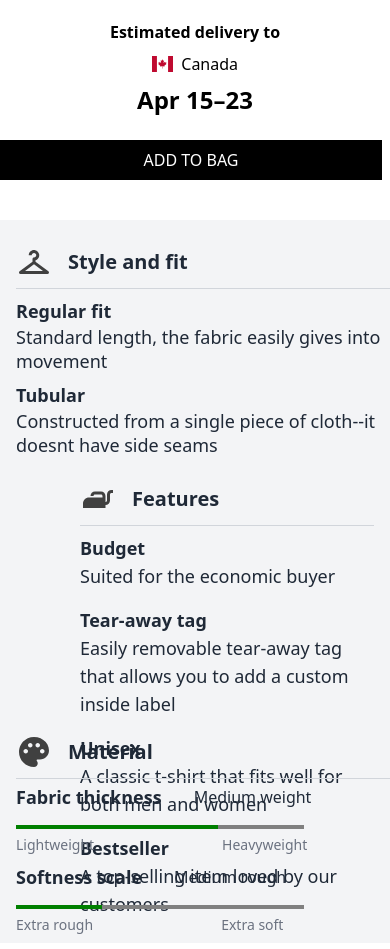
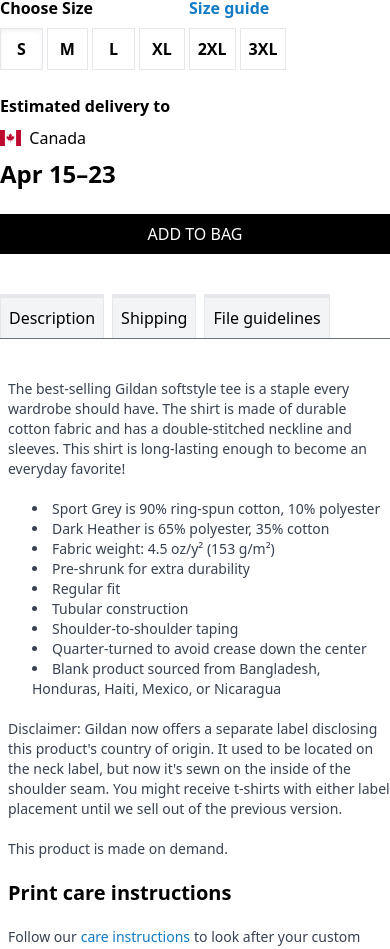
Before and after one commit to OceanMud/MerchandiseSite, a React (Create React App) app in the folder TailWindBoilerPlate/: page / in a window 390 px wide. Shown: the part 1038-1987 px from the top of the page. Built offline with nearby package versions, Linux system fonts and the light colour scheme.

Commit message:
added more responsiveness

```diff
--- a/TailWindBoilerPlate/package.json
+++ b/TailWindBoilerPlate/package.json
@@ -11,6 +11,7 @@
     "react": "^17.0.2",
     "react-dom": "^17.0.2",
     "react-scripts": "4.0.3",
+    "swiper": "^6.5.6",
     "web-vitals": "^1.0.1"
   },
   "scripts": {
--- a/TailWindBoilerPlate/src/components/App.js
+++ b/TailWindBoilerPlate/src/components/App.js
@@ -1,9 +1,11 @@
 import React, { useState } from "react";
+import Navigation from "./Navigation";
 
 import "../styles/App.css";
 
 function App() {
   const [inHover, setInHover] = useState(-1);
+  const [folder, setFolder] = useState(0);
 
   return (
     <div className="">
@@ -213,38 +215,38 @@ function App() {
             </div>
           </div>
 
-          <div className="md:col-start-2  md:col-span-2  flex   justify-center lg:justify-start  ">
+          <div className="md:col-start-2  md:col-span-2  flex   justify-center lg:justify-start   ">
             {inHover === 0 ? (
               <img
                 src="images/model0.jpg"
-                className=" lg:h-auto md:h-96 h-auto"
+                className="lg:h-auto md:h-96 md:w-auto  w-full max-w-md mx-auto "
               />
             ) : inHover === 1 ? (
               <img
                 src="images/model0-1.png"
-                className="lg:h-auto md:h-96 h-auto "
+                className="lg:h-auto md:h-96 md:w-auto w-full max-w-md mx-auto "
               />
             ) : inHover === 2 ? (
               <img
                 src="images/model0-2.png"
-                className=" lg:h-auto md:h-96 h-auto "
+                className="lg:h-auto md:h-96 md:w-auto w-full max-w-md mx-auto "
               />
             ) : (
               <img
                 src="images/model0-3.png"
-                className=" lg:h-auto md:h-96 h-auto"
+                className=" lg:h-auto md:h-96 md:w-auto w-full max-w-md mx-auto"
               />
             )}
           </div>
 
           <div className="md:col-start-4 md:col-span-2 ">
-            <div className="flex  md:justify-start  justify-center ">
-              <h1 className=" text-2xl font-bold md:whitespace-normal truncate">
+            <div className="mx-auto    max-w-md">
+              <div className="flex  md:justify-start  ">
+                <h1 className=" text-2xl font-bold  ">
                   Unisex Basic Softstyle T-Shirt | Gildan 64000
                 </h1>
               </div>
-
-            <div className="flex mt-6 md:justify-start  justify-center">
+              <div className="flex mt-6 md:justify-start ">
                 <div>
                   <span className="text-gray-500 line-through text-xl">
                     $54.00
@@ -253,7 +255,7 @@ function App() {
                 </div>
               </div>
 
-            <div className=" flex items-center space-x-2 mt-4 md:justify-start  justify-center   ">
+              <div className=" flex items-center space-x-2 mt-4 md:justify-start     ">
                 <img src="images/star.svg" className=" h-4  " />
                 <img src="images/star.svg" className="h-4 " />
                 <img src="images/star.svg" className=" h-4" />
@@ -266,10 +268,10 @@ function App() {
                   1176 Reviews
                 </a>
               </div>
-            <div className=" flex  space-x-2 mt-4  font-bold md:justify-start  justify-center  ">
+              <div className=" flex  space-x-2 mt-4  font-bold md:justify-start  ">
                 Choose color
               </div>
-            <div className=" flex space-x-2 mt-2 md:justify-start  justify-center    ">
+              <div className=" flex space-x-2 mt-2 md:justify-start     ">
                 <input
                   type="checkbox"
                   className="h-7 w-7 rounded-lg bg-blue-900  text-blue-900 "
@@ -292,11 +294,11 @@ function App() {
                   className="h-7 w-7 text-gray-100 bg-gray-100 rounded-lg "
                 />
               </div>
-            <div className=" mt-6 md:w-72 space-x-24 flex font-bold md:justify-start  justify-center ">
+              <div className=" mt-6 md:w-72 space-x-24 flex font-bold md:justify-start  ">
                 <p className="md:inline md:pr-6 ">Choose Size</p>
                 <p className="text-UrlBlue md:inline ">Size guide</p>
               </div>
-            <div className=" flex  space-x-1 mt-2  font-bold md:justify-start  justify-center ">
+              <div className=" flex  space-x-1 mt-2  font-bold md:justify-start  ">
                 <button className="border py-2 px-4 hover:bg-gray-100 hover:shadow-lg shadow-inner	 font-bold">
                   S
                 </button>
@@ -316,30 +318,31 @@ function App() {
                   3XL
                 </button>
               </div>
-            <div className="flex md:justify-start  justify-center  mt-6">
+              <div className="flex md:justify-start   mt-6">
                 <h3 className="font-bold">Estimated delivery to</h3>
               </div>
 
-            <div className="flex mt-2 items-center md:justify-start  justify-center">
+              <div className="flex mt-2 items-center md:justify-start  ">
                 <img src="images/ca.svg" className=" h-4   " />
                 <p className=" pl-2 "> Canada</p>
               </div>
 
-            <div className="flex md:justify-start  justify-center  mt-2">
+              <div className="flex md:justify-start  mt-2">
                 <p className=" text-2xl font-bold">Apr 15–23</p>
               </div>
-            <div className="flex  pr-2 md:justify-start  justify-center  mt-6">
-              <button className="uppercase text-white bg-black w-96 h-10 hover:bg-gray-500 transition transform duration-300 ease-in-out  ">
+              <div className="flex   md:justify-start  mb-4 md:mr-4  mt-6">
+                <button className="uppercase text-white bg-black w-full h-10 hover:bg-gray-500 transition transform duration-300 ease-in-out  ">
                   Add to Bag
                 </button>
               </div>
             </div>
           </div>
         </div>
-      <div className="bg-gray-100 ">
-        <div className="grid lg:grid-cols-3 grid-cols-2 mt-10  text-gray-800 px-4  max-w-screen-2xl mx-auto">
-          <div className="flex  lg:pl-16 lg:w-80 w-96  ">
-            <div className="mt-6  ">
+      </div>
+      <div className="hidden md:block bg-gray-100 mb-10  ">
+        <div className="grid lg:grid-cols-3 grid-cols-2 gap-2 mt-10  text-gray-800 px-4  max-w-screen-2xl mx-auto">
+          <div className="flex max-w-sm justify-between   ">
+            <div className="mt-6 text-lg ">
               <div className="flex items-center  border-b border-gray-300 pb-2  ">
                 <img
                   src="images/hanger.svg"
@@ -348,72 +351,69 @@ function App() {
                 <h1 className="text-xl font-bold">Style and fit</h1>
               </div>
               <div className="mb-2 mt-2">
-                <h3 className="text-lg font-bold">Regular fit</h3>
-                <p className="text-lg leading-6">
+                <h3 className="font-bold">Regular fit</h3>
+                <p className=" leading-6">
                   Standard length, the fabric easily gives into movement
                 </p>
               </div>
               <div>
-                <h3 className="text-lg font-bold">Tubular</h3>
-                <p className="text-lg leading-6">
+                <h3 className=" font-bold">Tubular</h3>
+                <p className=" leading-6">
                   Constructed from a single piece of cloth--it doesnt have side
                   seams
                 </p>
               </div>
             </div>
           </div>
-          <div className=" order-last -mt-56 lg:m-0 w-96 lg:w-80   lg:pl-0 ">
+          <div className=" order-last  -mt-52 lg:m-0 max-w-sm    lg:pl-0 ">
             <div className=" lg:mt-6 mt-10">
-              <div className="flex items-center  border-b border-gray-300 pb-2  ">
+              <div className="flex items-center  border-b border-gray-300 pb-2   ">
                 <img
                   src="images/palette.svg"
-                  className=" h-9 filter contrast-50 pr-4  "
+                  className=" h-9 filter contrast-50 pr-4   "
                 />
                 <h1 className="text-xl font-bold">Material</h1>
               </div>
               <div className="  mt-1  ">
-                <div className=" flex items-center space-x-8">
-                  <h3 className="text-lg font-bold">Fabric thickness</h3>
+                <div className=" flex items-center  justify-between">
+                  <h3 className="text-md font-bold">Fabric thickness</h3>
                   <p> Medium weight</p>
                 </div>
                 <div>
-                  <progress className="w-72 h-1  bg-black" value="70" max="100">
+                  <progress
+                    className="w-full h-1  bg-black"
+                    value="70"
+                    max="100"
+                  >
                     70 %
                   </progress>
-                  <div className="flex text-sm space-x-32 text-gray-500">
+                  <div className="flex text-sm justify-between text-gray-500">
                     <p>Lightweight</p>
                     <p>Heavyweight</p>
                   </div>
                 </div>
               </div>
             </div>
-            <div className="">
-              <div className="">
+
             <div className="mb-2  mt-2 ">
-                  <div className=" flex items-center space-x-8">
-                    <h3 className="text-lg font-bold">Softness scale</h3>
+              <div className=" flex items-center justify-between">
+                <h3 className="text-md font-bold">Softness scale</h3>
                 <p> Medium rough</p>
               </div>
               <div>
-                    <progress
-                      className="w-72 h-1  bg-black"
-                      value="30"
-                      max="100"
-                    >
+                <progress className="w-full h-1  bg-black" value="30" max="100">
                   70 %
                 </progress>
-                    <div className="flex text-sm space-x-32 text-gray-500">
+                <div className="flex text-sm justify-between text-gray-500">
                   <p>Extra rough</p>
                   <p>Extra soft</p>
                 </div>
               </div>
             </div>
           </div>
-            </div>
-          </div>
 
           <div className="flex md:col-auto col-span-2  ">
-            <div className="mt-6 ml-16 lg:ml-0  w-80">
+            <div className="text-lg mt-6 ml-16 lg:ml-0   max-w-sm ">
               <div className="flex items-center border-b border-gray-300 pb-2">
                 <img
                   src="images/iron.svg"
@@ -422,32 +422,110 @@ function App() {
                 <h1 className="text-xl font-bold ">Features</h1>
               </div>
               <div className="mb-4 mt-2  ">
-                <h3 className="text-lg font-bold">Budget</h3>
-                <p className="text-lg">Suited for the economic buyer</p>
+                <h3 className="font-bold">Budget</h3>
+                <p>Suited for the economic buyer</p>
               </div>
               <div className=" mb-4 ">
-                <h3 className="text-lg font-bold ">Tear-away tag</h3>
-                <p className="text-lg">
-                  Easily removable tear-away tag that allows you to add a custom
+                <h3 className=" font-bold ">Tear-away tag</h3>
+                <p>
+                  Easily removable tear-away tag that allows you to add an
                   inside label
                 </p>
               </div>
               <div className="mb-4 ">
-                <h3 className="text-lg font-bold ">Unisex</h3>
-                <p className="text-lg">
-                  A classic t-shirt that fits well for both men and women
-                </p>
+                <h3 className=" font-bold ">Unisex</h3>
+                <p>A classic t-shirt that fits well for both men and women</p>
               </div>
               <div>
-                <h3 className="text-lg font-bold ">Bestseller</h3>
-                <p className="text-lg">
-                  A top-selling item loved by our customers
-                </p>
+                <h3 className=" font-bold ">Bestseller</h3>
+                <p>A top-selling item that is loved by our customers</p>
               </div>
             </div>
           </div>
         </div>
+
+        <div className="md:hidden">
+          <Navigation />
         </div>
+      </div>
+
+      <div className=" max-w-3xl mx-auto mt-10   border-b border-gray-500">
+        <div className=" space-x-2  ">
+          <div className=" inline-block group border-l  border-r hover:border-gray-200">
+            <button
+              className="p-2 bg-gray-100 border-t-4 group-hover:border-red-400 focus:outline-none  group-hover:bg-white"
+              onClick={() => setFolder(0)}
+            >
+              Description
+            </button>
+          </div>
+
+          <div className=" inline-block group border-l  border-r hover:border-gray-200">
+            <button
+              className="p-2 bg-gray-100 border-t-4 group-hover:border-red-400 focus:outline-none  group-hover:bg-white"
+              onClick={() => setFolder(1)}
+            >
+              Shipping
+            </button>
+          </div>
+          <div className=" inline-block group border-l  border-r hover:border-gray-200">
+            <button className="p-2 bg-gray-100 border-t-4 group-hover:border-red-400 focus:outline-none group-hover:bg-white">
+              File guidelines
+            </button>
+          </div>
+        </div>
+      </div>
+      {folder === 0 ? (
+        <div className=" text-sm pl-2 pt-10 text-gray-700 max-w-3xl mx-auto">
+          <p>
+            The best-selling Gildan softstyle tee is a staple every wardrobe
+            should have. The shirt is made of durable cotton fabric and has a
+            double-stitched neckline and sleeves. This shirt is long-lasting
+            enough to become an everyday favorite!
+          </p>
+          <br />
+          <div className="pl-6">
+            <li>Sport Grey is 90% ring-spun cotton, 10% polyester</li>
+            <li>Dark Heather is 65% polyester, 35% cotton</li>
+            <li>Fabric weight: 4.5 oz/y² (153 g/m²)</li>
+            <li>Pre-shrunk for extra durability</li>
+            <li>Regular fit</li>
+            <li>Tubular construction</li>
+            <li>Shoulder-to-shoulder taping</li>
+            <li>Quarter-turned to avoid crease down the center</li>
+            <li>
+              Blank product sourced from Bangladesh, Honduras, Haiti, Mexico, or
+              Nicaragua
+            </li>
+          </div>
+          <br />
+          <p>
+            Disclaimer: Gildan now offers a separate label disclosing this
+            product's country of origin. It used to be located on the neck
+            label, but now it's sewn on the inside of the shoulder seam. You
+            might receive t-shirts with either label placement until we sell out
+            of the previous version.
+          </p>
+          <br />
+          <p>This product is made on demand.</p>
+          <br />
+          <h1 className=" text-black text-xl font-bold">
+            Print care instructions
+          </h1>
+          <br />
+          <p>
+            Follow our
+            <a href="#" className=" px-1 text-UrlBlue">
+              care instructions
+            </a>
+            to look after your custom printed products.
+          </p>
+        </div>
+      ) : (
+        <p>hello</p>
+      )}
+
+      <div className="h-screen flex justify-center items-center">hi</div>
     </div>
   );
 }
--- /dev/null
+++ b/TailWindBoilerPlate/src/components/Navigation.js
@@ -0,0 +1,121 @@
+import React from "react";
+import { Swiper, SwiperSlide } from "swiper/react";
+import SwiperCore, { Navigation, Pagination, Scrollbar, A11y } from "swiper";
+import "swiper/swiper.scss";
+import "swiper/components/navigation/navigation.scss";
+import "swiper/components/pagination/pagination.scss";
+import "swiper/components/scrollbar/scrollbar.scss";
+
+SwiperCore.use([Navigation, Pagination, Scrollbar, A11y]);
+
+export default () => {
+  const slide1 = () => (
+    <div className="  mx-auto text-lg  max-w-md">
+      <div className="flex  mt-6 border-b border-gray-300 pb-2  ">
+        <img
+          src="images/hanger.svg"
+          className=" h-9 filter  contrast-50 pr-4  "
+        />
+        <h1 className="text-xl  font-bold mr-8  ">Style and fit</h1>
+      </div>
+      <div className="mb-2 mt-6 flex flex-col mx-auto ">
+        <h3 className=" font-bold">Regular fit</h3>
+        <p>Standard length, the fabric easily gives into movement</p>
+      </div>
+      <div className="mt-6 flex flex-col mx-auto ">
+        <h3 className=" font-bold">Tubular</h3>
+        <p>
+          Constructed from a single piece of cloth--it doesnt have side seams
+        </p>
+      </div>
+    </div>
+  );
+
+  const slide2 = () => (
+    <div className=" mx-auto  max-w-md">
+      <div className="flex  mt-6   border-b border-gray-300 pb-2   ">
+        <img
+          src="images/palette.svg"
+          className=" h-9 filter contrast-50 pr-4  "
+        />
+        <h1 className="text-xl font-extrabold">Material</h1>
+      </div>
+      <div className=" flex flex-col  ">
+        <div className="  mt-1  ">
+          <div className=" flex justify-between mt-6">
+            <h3 className="text-md font-bold">Fabric thickness</h3>
+            <p> Medium weight</p>
+          </div>
+          <div>
+            <progress className="w-full h-1  bg-black" value="70" max="100">
+              70 %
+            </progress>
+            <div className="flex text-sm justify-between text-gray-500">
+              <p>Lightweight</p>
+              <p>Heavyweight</p>
+            </div>
+          </div>
+        </div>
+
+        <div className="mb-2  mt-4 ">
+          <div className=" flex justify-between">
+            <h3 className="text-md font-bold">Softness scale</h3>
+            <p> Medium rough</p>
+          </div>
+          <div>
+            <progress className="w-full h-1  bg-black" value="30" max="100">
+              70 %
+            </progress>
+            <div className="flex text-sm justify-between text-gray-500">
+              <p>Extra rough</p>
+              <p>Extra soft</p>
+            </div>
+          </div>
+        </div>
+      </div>
+    </div>
+  );
+
+  const slide3 = () => (
+    <div className="mx-auto text-lg   max-w-md">
+      <div className="flex border-b border-gray-300 pb-2 mt-6">
+        <img src="images/iron.svg" className=" h-9 filter contrast-50 pr-4  " />
+        <h1 className="text-xl font-bold ">Features</h1>
+      </div>
+      <div className="mb-4 mt-2  ">
+        <h3 className=" font-bold">Budget</h3>
+        <p>Suited for the economic buyer</p>
+      </div>
+      <div className=" mb-4 ">
+        <h3 className=" font-bold ">Tear-away tag</h3>
+        <p>
+          Easily removable tear-away tag that allows you to add an inside label
+        </p>
+      </div>
+      <div className="mb-4 ">
+        <h3 className=" font-bold ">Unisex</h3>
+        <p>A classic t-shirt that fits well for both men and women</p>
+      </div>
+      <div className="">
+        <h3 className="font-bold ">Bestseller</h3>
+        <p>A top-selling item loved by our customers</p>
+      </div>
+    </div>
+  );
+
+  return (
+    <Swiper
+      className="bg-gray-100  "
+      spaceBetween={50}
+      slidesPerView={1}
+      pagination={{ clickable: true }}
+      onSlideChange={() => console.log("slide change")}
+      onSwiper={(swiper) => console.log(swiper)}
+    >
+      <SwiperSlide>{slide1}</SwiperSlide>
+      <SwiperSlide>{slide2}</SwiperSlide>
+      <SwiperSlide>{slide3}</SwiperSlide>
+      ...
+    </Swiper>
+  );
+};
```
Also changed, not shown: 2 other files (tests, documents, lock files or other folders). Lines whose indentation alone changed are shown as unchanged.
